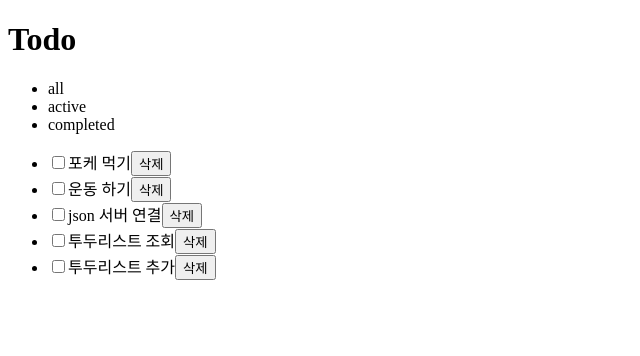
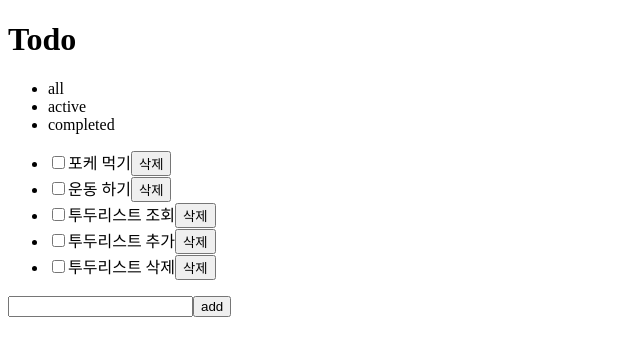
Before and after one commit to annasyun/Todo, a React (Create React App) app: page / in a window 1280 px wide. Shown: the top 356 px of the page, without its empty margins (0-640 px from the left). Built offline with nearby package versions, Linux system fonts and the light colour scheme; data requests are answered from the project's data file.

Commit message:
feat: todos delete & add 기능

```diff
--- a/db.json
+++ b/db.json
@@ -12,11 +12,6 @@
     },
     {
       "isCompleted": false,
-      "content": "json 서버 연결",
-      "id": 3
-    },
-    {
-      "isCompleted": false,
       "content": "투두리스트 조회",
       "id": 4
     },
@@ -24,6 +19,11 @@
       "isCompleted": false,
       "content": "투두리스트 추가",
       "id": 5
+    },
+    {
+      "content": "투두리스트 삭제",
+      "isCompleted": false,
+      "id": 6
     }
   ]
 }
--- a/src/components/ListItem.jsx
+++ b/src/components/ListItem.jsx
@@ -1,11 +1,21 @@
-export default function ListItem({ content, id }) {
+import { deleteTodosAxios } from "../api/todos";
+
+export default function ListItem({ content, id, getTodos }) {
+  const handleDelete = async () => {
+    const res = await deleteTodosAxios(id);
+
+    getTodos();
+  };
   return (
     <li id={id}>
       <label htmlFor="inp-checkbox">
         <input id="inp-checkbox" type="checkbox" />
       </label>
       <span>{content}</span>
-      <button type="button">삭제</button>
+
+      <button onClick={handleDelete} type="button">
+        삭제
+      </button>
     </li>
   );
 }
--- /dev/null
+++ b/src/components/NewTodoForm.jsx
@@ -0,0 +1,19 @@
+import React from "react";
+
+export default function NewTodoForm({ handleSubmit,todoValue }) {
+  return (
+    <form action="" method="get" onSubmit={handleSubmit}>
+      <label htmlFor="inp-text">
+        <input
+          id="inp-text"
+          value={todoValue.value}
+          onChange={todoValue.onchange}
+          type="text"
+        />
+      </label>
+      <label htmlFor="inp-btn">
+        <input id="inp-btn" type="submit" value={"add"} />
+      </label>
+    </form>
+  );
+}
--- a/src/components/TodoList.jsx
+++ b/src/components/TodoList.jsx
@@ -1,10 +1,17 @@
 import ListItem from "./ListItem";
 
-export default function TodoList({ todoList }) {
+export default function TodoList({ todoList, getTodos }) {
   return (
     <ul>
       {todoList?.map((v) => {
-        return <ListItem key={v.id} content={v.content} id={v.id} />;
+        return (
+          <ListItem
+            key={v.id}
+            content={v.content}
+            id={v.id}
+            getTodos={getTodos}
+          />
+        );
       })}
     </ul>
   );
--- a/src/pages/Todo.jsx
+++ b/src/pages/Todo.jsx
@@ -1,7 +1,8 @@
 import React, { useEffect, useState } from "react";
-import { getTodosAxios } from "../api/todos";
+import { getTodosAxios, postTodosAxios } from "../api/todos";
 import useInput from "../hooks/useInput";
 import TodoList from "../components/TodoList";
+import NewTodoForm from "../components/NewTodoForm";
 
 export default function Todo() {
   const [todoValue] = useInput("");
@@ -17,8 +18,13 @@ export default function Todo() {
     getTodos();
   }, []);
 
-  const handleSubmit = () => {
-    console.log("todoValue", todoValue.value);
+  const handleSubmit = async () => {
+    const res = await postTodosAxios({
+      isCompleted: false,
+      content: todoValue.value,
+    });
+    getTodos();
+    todoValue.setValue("");
   };
 
   return (
@@ -34,20 +40,8 @@ export default function Todo() {
         </nav>
       </header>
       <main>
-        <TodoList todoList={todoList} />
-        <form action="" method="get" onSubmit={handleSubmit}>
-          <label className="ir" htmlFor="inp-text">
-            <input
-              id="inp-text"
-              value={todoValue.value}
-              onChange={todoValue.onchange}
-              type="text"
-            />
-          </label>
-          <label className="ir" htmlFor="inp-btn">
-            <input id="inp-btn" type="submit" value={"add"} />
-          </label>
-        </form>
+        <TodoList todoList={todoList} getTodos={getTodos} />
+        <NewTodoForm handleSubmit={handleSubmit} todoValue={todoValue} />
       </main>
     </>
   );
```
Also changed, not shown: 1 other file (tests, documents, lock files or other folders).
